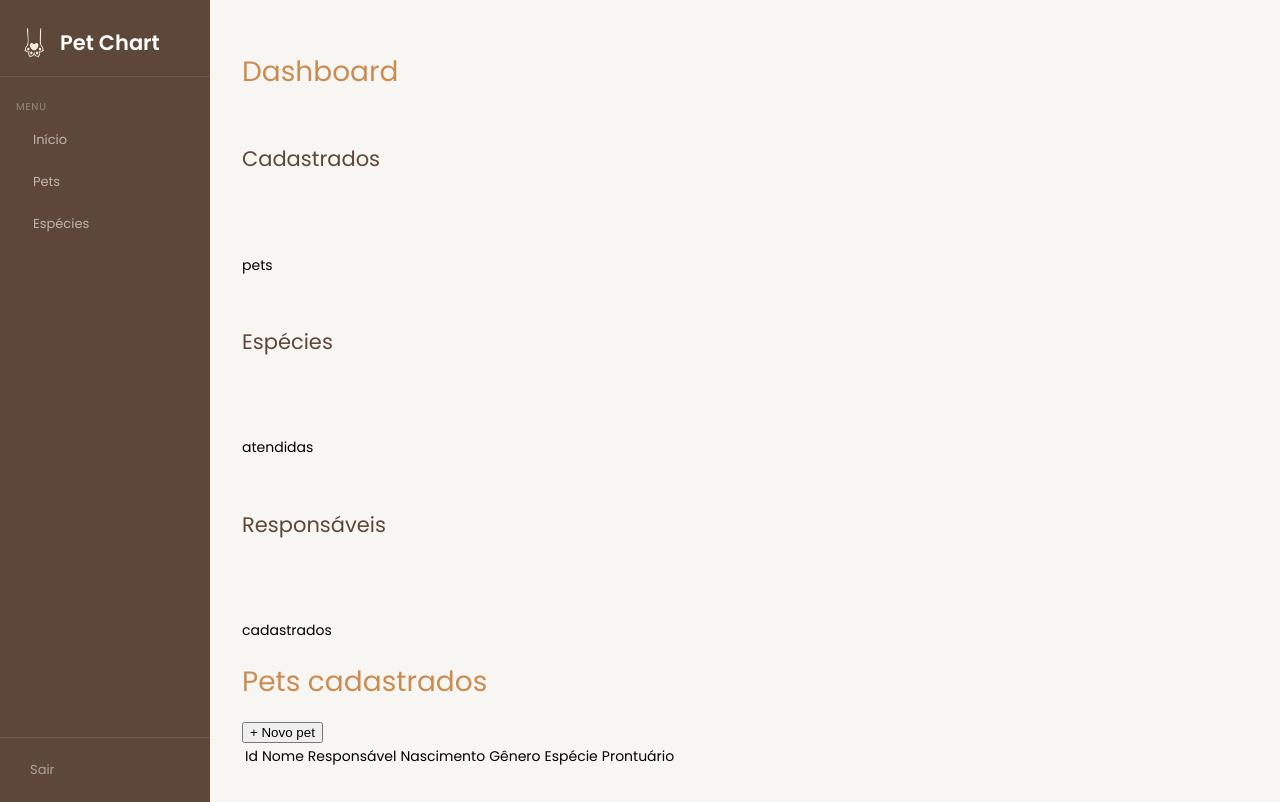
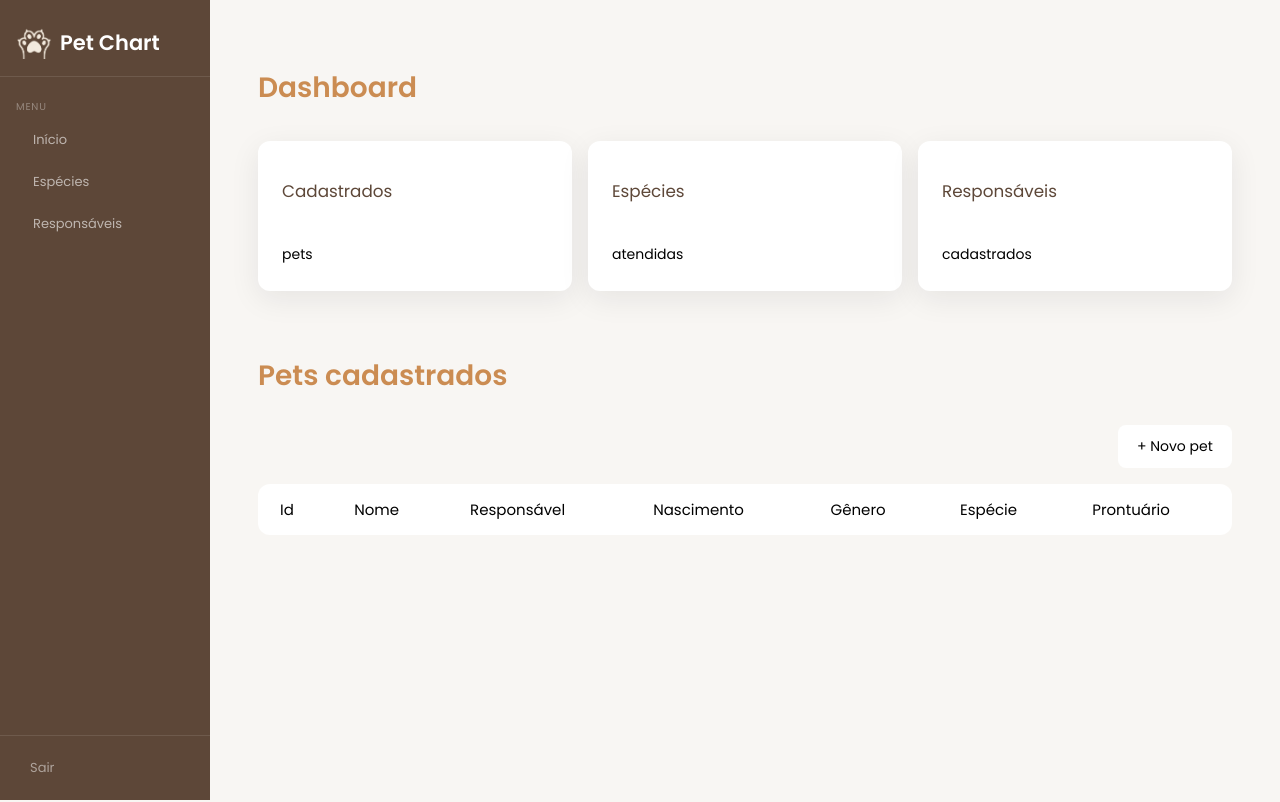
Before and after one commit to anamifischer/PetChart, a PHP site: page /pages/dashboard.php in a window 1280 px wide. Run offline with PHP 8.4, Linux system fonts and the light colour scheme; a user stored in the database is signed in; data that the repository does not hold is empty; some libraries are stand-ins or nearby versions.

Commit message:
configs css do dashboard

```diff
--- a/assets/css/dashboard.css
+++ b/assets/css/dashboard.css
@@ -7,5 +7,39 @@
 
 .conteudo {
   flex: 1;
-  padding: 32px;
+  padding: 3rem 3rem;
 }
+
+.button{
+  display: flex;
+  flex-direction: column;
+  align-items: end;
+}
+
+.cartoes {
+  display: grid;
+  grid-template-columns: 1fr 1fr 1fr;
+  gap: 1rem;
+  align-items: stretch;
+  margin-top: 2rem;
+  margin-bottom: 4rem;
+}
+
+.cartao {
+  background: var(--white);
+  border-radius: var(--radius-md);
+  padding: 1.25rem 1.5rem;
+  box-shadow: var(--shadow);
+  cursor: pointer;
+  transition: transform 0.15s, box-shadow 0.15s;
+  min-width: 140px;
+  display: flex;
+  flex-direction: column;
+  align-items: flex-start;
+  gap: 0.25rem;
+}
+
+.cartao:hover {
+  transform: translateY(-2px);
+  box-shadow: 0 12px 36px rgba(20, 30, 40, 0.12);
+}
--- a/assets/css/global.css
+++ b/assets/css/global.css
@@ -3,6 +3,15 @@
   --primary-dark:       #5d4738;
   --primary-medium:  #cb8c52;
   --primary-light: #f8f6f3;
+  --white:#fff;
+
+  --radius-sm: 8px;
+  --radius-md: 12px;
+  --radius-lg: 16px;
+  --radius-xl: 24px;
+
+  /* Sombra */
+  --shadow: 0 8px 30px rgba(20, 30, 40, 0.08);
 
   --accent:     #1A6B7A;
 
@@ -27,14 +36,15 @@ header img{
 
 h1{
     font-size: 2em;
+    margin-bottom: 1em;
     color: var(--primary-medium);
-    font-weight: 500;
+    font-weight: 600;
 }
 
 h2{
-    margin-top: 5%;
-    margin-bottom: 8%;
-    font-size: 1.5em;
+    margin-top: 1em;
+    margin-bottom: 1em;
+    font-size: 1.2em;
     color: var(--primary-dark);
     font-weight: 500;
 }
@@ -71,3 +81,50 @@ input[type="text"], input[type="password"]{
 a{
     color: var(--primary-medium);
 }
+
+.data-table {
+  width: 100%;
+  border-radius: var(--radius-md);
+  background: var(--white);
+}
+
+.data-table th {
+  background: var(--gray-100) !important;
+  text-align: left;
+  font-size: 0.75rem;
+  font-weight: 500;
+  text-transform: uppercase;
+  letter-spacing: 0.05em;
+  color: var(--gray-400);
+  padding: 0.7rem 1.25rem;
+}
+
+.data-table td {
+  padding: 0.75rem 1.25rem;
+  font-size: 0.9375rem;
+  border-bottom: 1px solid var(--gray-100);
+  vertical-align: middle;
+  color: var(--gray-250) !important;
+}
+
+.data-table tr:last-child td { border-bottom: none; }
+.data-table tr:hover td { background: #fafafa; }
+
+.btn {
+  display: inline-flex;
+  align-items: center;
+  background-color: var(--white);
+
+  padding: 0.7rem 1.2rem;
+  margin-bottom: 1rem;
+  border-radius: var(--radius-sm);
+
+  font-family: var(--font);
+  font-size: 0.875rem;
+  font-weight: 500;
+
+  cursor: pointer;
+  border: none;
+  transition: background 0.15s;
+  text-decoration: none;
+}
--- a/assets/includes/sidebar.php
+++ b/assets/includes/sidebar.php
@@ -11,16 +11,16 @@
 
     <nav class="sidebar-nav">
     <p class="nav-label">Menu</p>
-    <a href="/PetChart/pages/dashboard.php">
+    <a href="dashboard.php">
       <i class="ti ti-home"></i> Início
     </a>
 
-    <a href="/PetChart/pages/pets.php">
-      <i class="ti ti-paw"></i> Pets
+    <a href="especies.php">
+      <i class="ti ti-dna"></i> Espécies
     </a>
 
-    <a href="/PetChart/pages/especies.php">
-      <i class="ti ti-dna"></i> Espécies
+    <a href="responsaveis.php">
+      <i class="ti ti-dna"></i> Responsáveis
     </a>
 
   </nav>
--- a/pages/dashboard.php
+++ b/pages/dashboard.php
@@ -46,9 +46,12 @@
             </div>
 
             <h1>Pets cadastrados</h1>
-            <button class="btn btn-primary" id="btn-novo">+ Novo pet</button>
 
-            <table>
+            <div class="button">
+                <button class="btn" id="btn-novo">+ Novo pet</button>
+            </div>
+
+            <table class="data-table">
                 <tr>
                     <td>Id</td>
                     <td>Nome</td>
--- a/pages/responsaveis.php
+++ b/pages/responsaveis.php
@@ -23,6 +23,7 @@
 
     <button class="btn btn-primary" id="btn-novo">+ Cadastrar Responsável</button>
 
+    <table class="data-table">
         <tr>
             <td>Id</td>
             <td>Nome</td>
@@ -30,6 +31,7 @@
             <td>Telefone</td>>
             <td>Pets</td>
         </tr>
+    </table>
 
 
 
```
Also changed, not shown: pages/especies.php (+7 -4 lines), assets/imgs/logo-sem-fundo.png, assets/imgs/logo-var-branco.png. Lines whose indentation alone changed are shown as unchanged.
